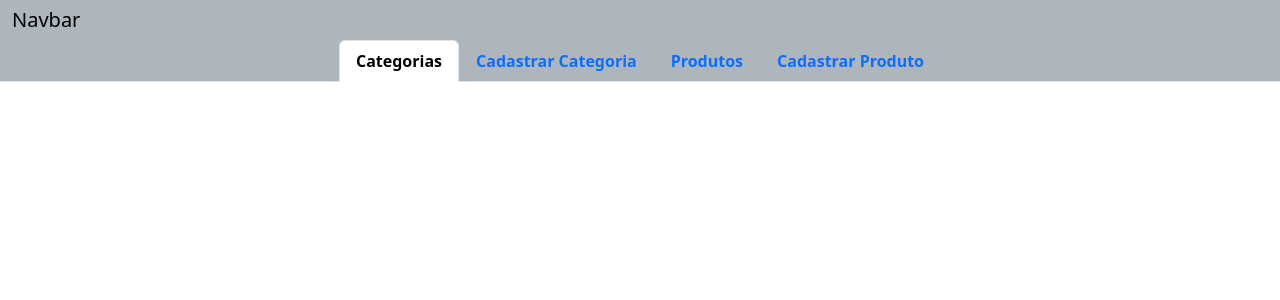
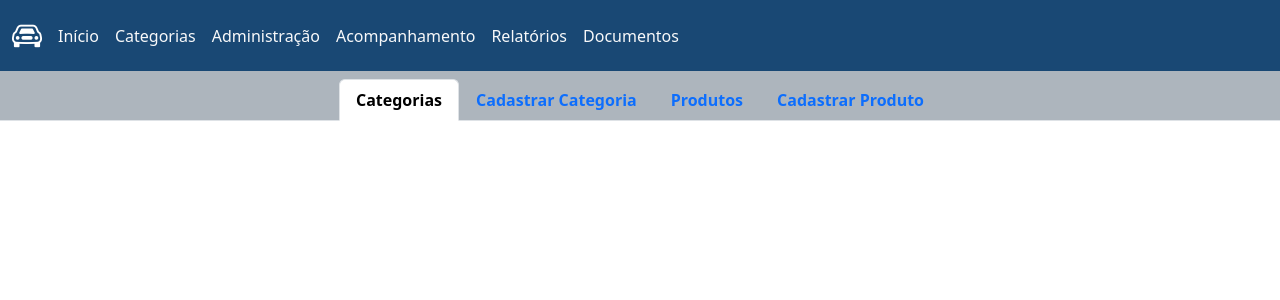
Before and after one commit to luiseduardot17/teste-front-end, a React (Vite) app: page /admin in a window 1280 px wide. Shown: the top 300 px of the page. Built offline with nearby package versions, Linux system fonts and the light colour scheme.

Commit message:
✨ feat: importado navbar e formatação do código

```diff
--- a/src/pages/Adm/BaseAdmin.tsx
+++ b/src/pages/Adm/BaseAdmin.tsx
@@ -1,13 +1,12 @@
 import { Link, Outlet } from 'react-router-dom'
+import Navbar from '../../components/Navbar/Navbar'
 
 const BaseAdmin = () => {
     return (
         <div>
+            <Navbar />
             <nav className="navbar bg-secondary p-0">
-                <div className="container-fluid">
-                    <Link className="navbar-brand" to="/" style={{ textDecoration: "none" }}>Navbar</Link>
-                </div>
-                <ul className="nav nav-tabs d-flex justify-content-center align-items-center vw-100" id="myTab" role="tablist">
+                <ul className="nav nav-tabs d-flex justify-content-center align-items-center vw-100 pt-2" id="myTab" role="tablist">
                     <li className="nav-item" role="presentation">
                         <Link to="/admin/categoria" style={{ textDecoration: "none" }}><button className="nav-link active fw-bold" id="categorias" data-bs-toggle="tab" data-bs-target="#categorias-tab-pane" type="button" role="tab" aria-controls="categorias-tab-pane" aria-selected="true">Categorias</button></Link>
                     </li>
```
